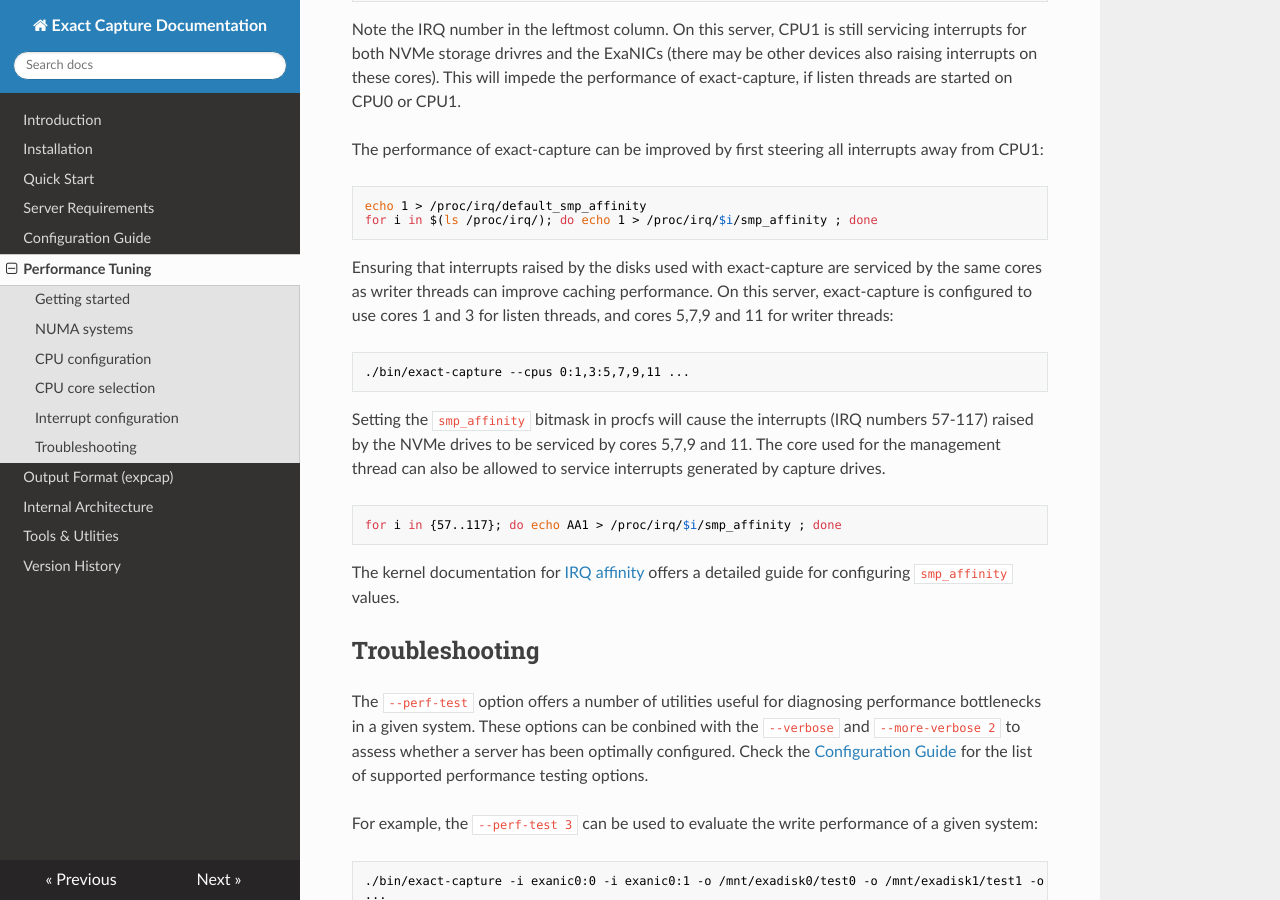
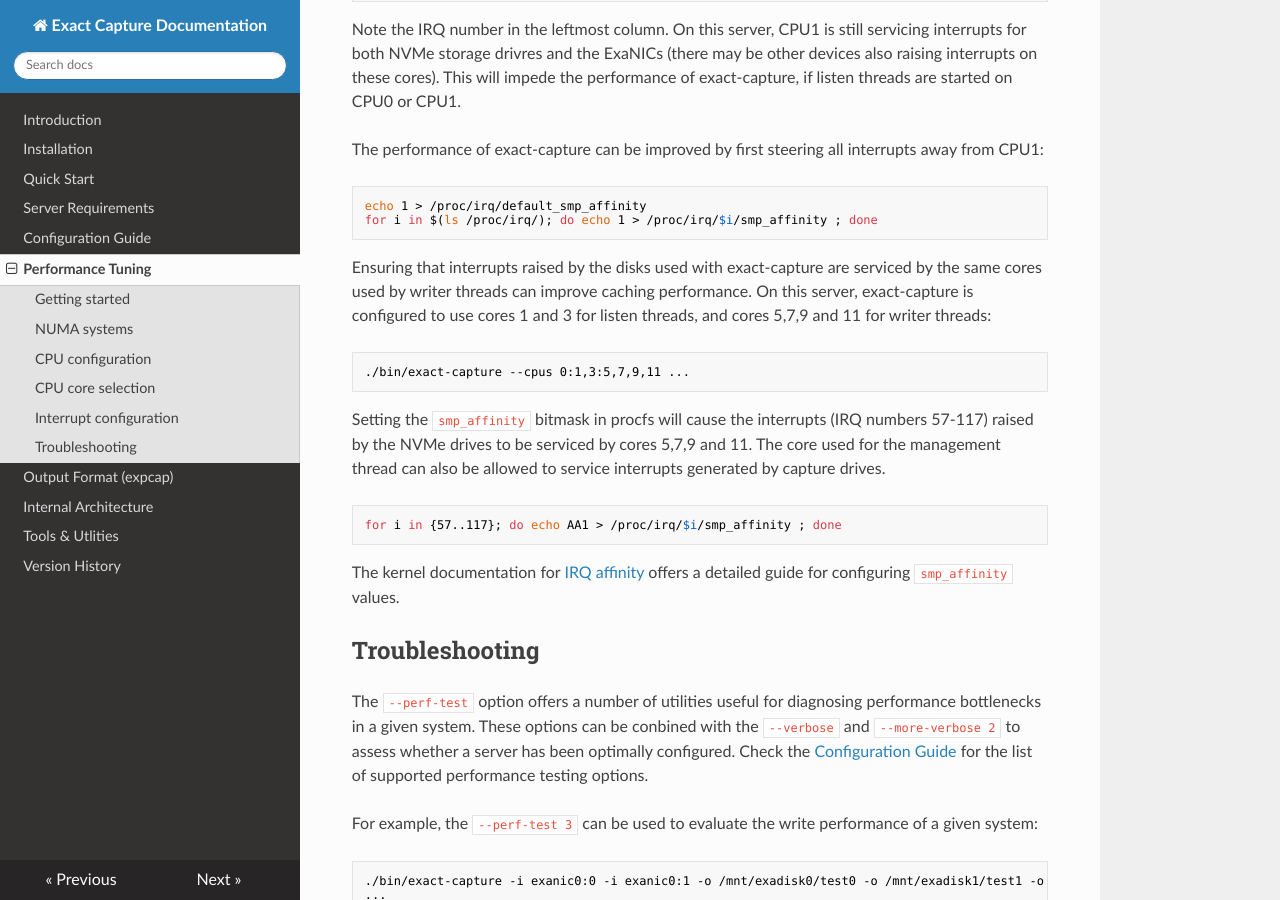
Before and after one commit to cisco/exact-capture, an MkDocs documentation site: the page built from docs/src/tuning.md, in a window 1280 px wide and 900 px high, scrolled down 1907 px. Built offline with MkDocs 1.6.1, drawn with Linux system fonts in a browser that asks for light colours; nearby versions of some CDN libraries.

Commit message:
slight wording tweak

````diff
--- a/docs/src/tuning.md
+++ b/docs/src/tuning.md
@@ -74,7 +74,7 @@ echo 1 > /proc/irq/default_smp_affinity
 for i in $(ls /proc/irq/); do echo 1 > /proc/irq/$i/smp_affinity ; done
 ```
 
-Ensuring that interrupts raised by the disks used with exact-capture are serviced by the same cores as writer threads can improve caching performance. On this server, exact-capture is configured to use cores 1 and 3 for listen threads, and cores 5,7,9 and 11 for writer threads:
+Ensuring that interrupts raised by the disks used with exact-capture are serviced by the same cores used by writer threads can improve caching performance. On this server, exact-capture is configured to use cores 1 and 3 for listen threads, and cores 5,7,9 and 11 for writer threads:
 
 ```
 ./bin/exact-capture --cpus 0:1,3:5,7,9,11 ...
````
